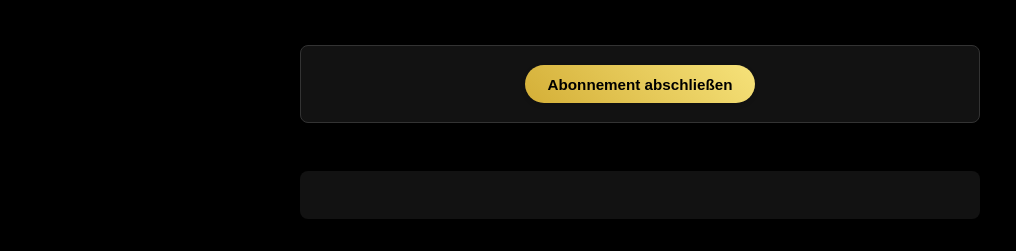
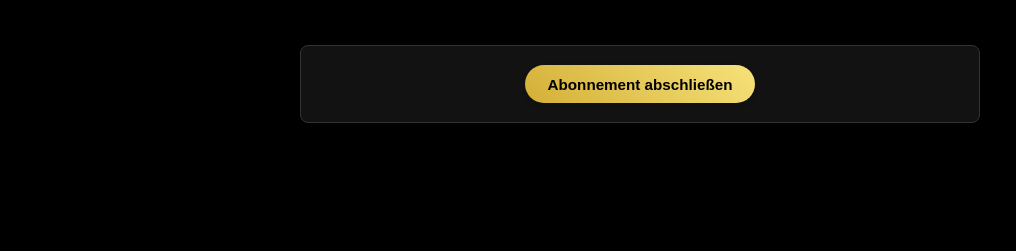
Before and after one commit to EL-ES-DEH/Newsletter, a plain HTML site: page index.html in a window 1280 px wide. Shown: the part 713-964 px from the top of the page, without its empty margins (0-1016 px from the left). After the commit the page ends 868 px from the top, so only its background shows below. Drawn offline with Linux system fonts and the light colour scheme; a web font is replaced by a local one.

Commit message:
Update index.html

```diff
--- a/index.html
+++ b/index.html
@@ -121,19 +121,6 @@
       margin-top: 0.8em;
       color: var(--accent-color);
       letter-spacing: 0.03em;
-    }
-
-    .subscribe-area {
-      display: flex;
-      flex-direction: column;
-      align-items: center;
-      gap: 1.2em;
-      margin: 3em auto 0 auto;
-      max-width: var(--max-content-width);
-      padding: 1.5em;
-      background-color: var(--card-bg);
-      border-radius: 8px;
-      box-shadow: 0 2px 4px rgba(0,0,0,0.1);
     }
 
     .subscribe-button-container {
```
